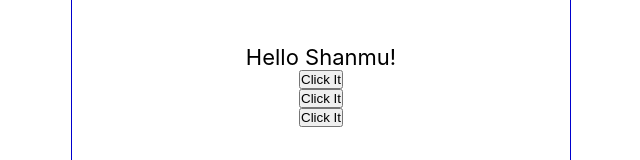
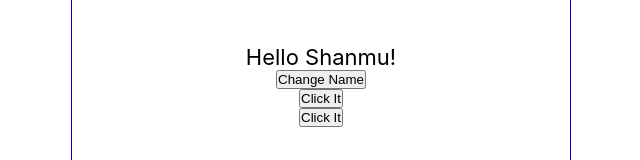
Before and after one commit to shancodes/ReactLearning, a React (Create React App) app: page / in a window 1280 px wide. Shown: the part 328-488 px from the top of the page, without its empty margins (319-959 px from the left). Built offline with nearby package versions, Linux system fonts and the light colour scheme.

Commit message:
Tutorial 6: useState Hook

```diff
--- a/src/Content.js
+++ b/src/Content.js
@@ -1,29 +1,33 @@
+import { useState } from "react";
+
 const Content = () => {
+    const [name, setName] = useState('Shanmu');
+    const[count, setCount] = useState(0);
+
     const handleNameChange =() => {
         const names = ['Shan','Shanmu','Priya'];
         const int = Math.floor(Math.random() * 3);
-        return names[int];
+        setName(names[int]);
 
       }
 
       const handleClick = () => {
-        console.log('You Clicked it')
+        setCount(count+1)
+        setCount(count+1)
+        console.log(count)
       }
       const handleClick2 = (name) => {
-        console.log(`${name} was clicked`)
-      }
-      const handleClick3 = (e) => {
-        console.log(e.target.innerText)
+        console.log(count)
       }
 
     return (
         <main>
             <p onDoubleClick={handleClick}>
-                Hello {handleNameChange()}!
+                Hello {name}!
             </p>
+            <button onClick={handleNameChange}>Change Name</button>
             <button onClick={handleClick}>Click It</button>
-            <button onClick={() => handleClick2('Shan')}>Click It</button>
-            <button onClick={(e) => handleClick3(e)}>Click It</button>
+            <button onClick={handleClick2}>Click It</button>
         </main>
     )
 }
```
